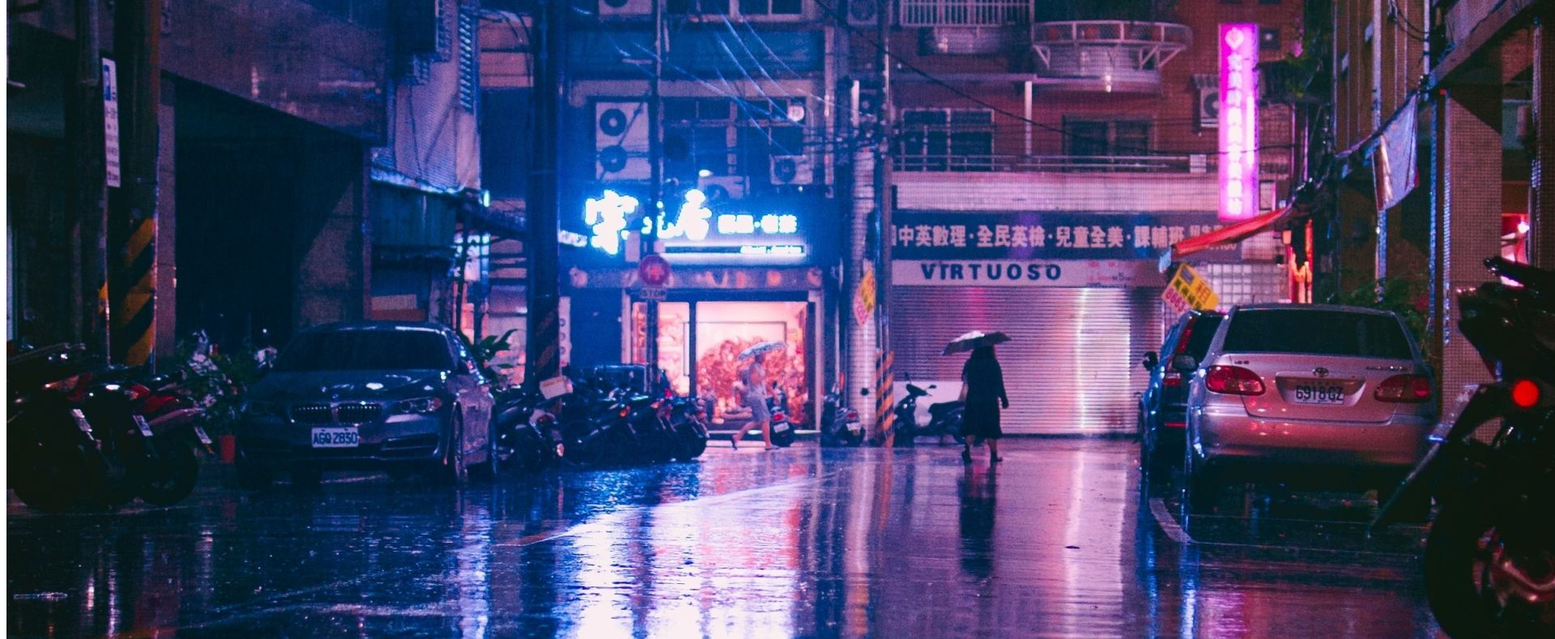
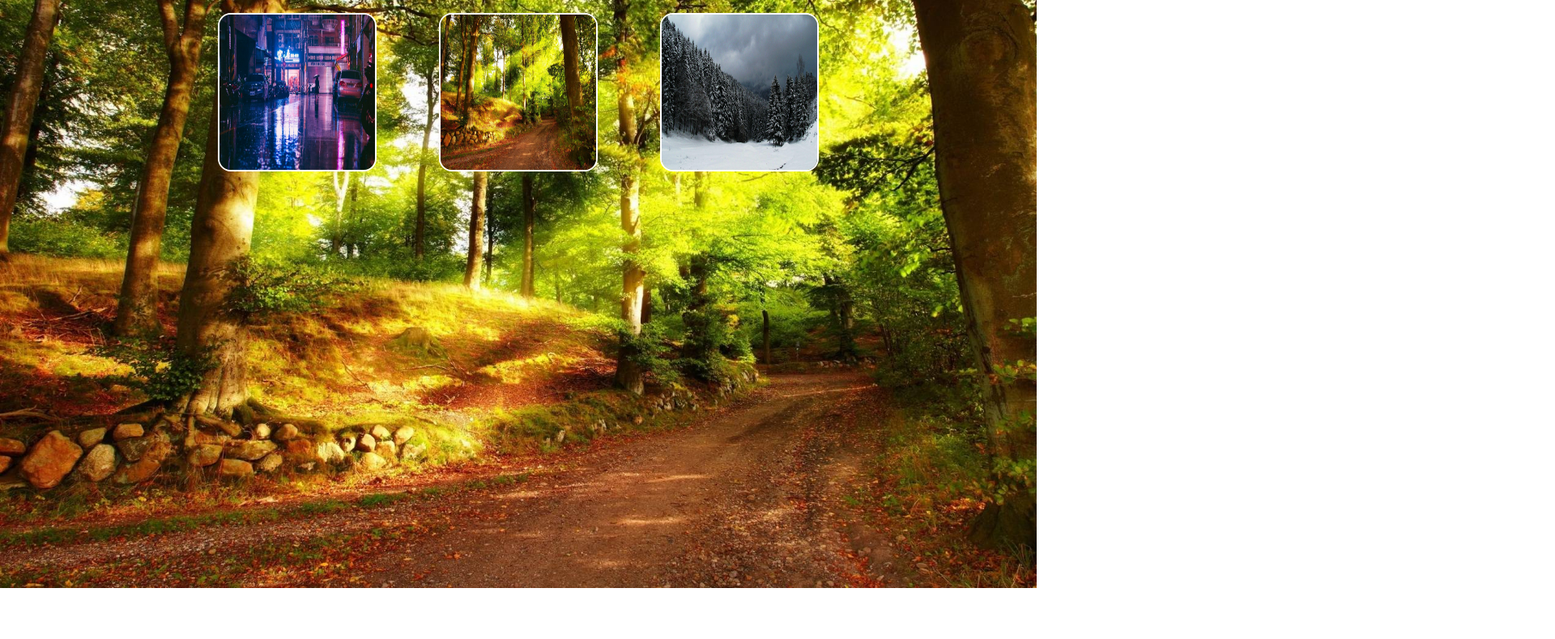
Before and after one commit to eg-bond/weather_sounds, a website built with webpack: page public/index.html in a window 1280 px wide. Shown: the part 89-879 px from the top of the page at 81% size, 1920 px wide, since content can reach past the window. After the commit the page ends 816 px from the top, so only its background shows below. Built offline with nearby package versions, Linux system fonts and the light colour scheme; files whose address does not match are found by name.

Commit message:
feat: basic layout is made

```diff
--- a/src/index.js
+++ b/src/index.js
@@ -1,34 +1,46 @@
 import './styles/index.scss'
 import rainy_img from '@assets/rainy-bg.jpg'
-import rain_mp3 from '@assets/sounds/rain.mp3'
+import summer_img from '@assets/summer-bg.jpg'
+import winter_img from '@assets/winter-bg.jpg'
 
 const root = document.getElementById('root')
+// container
+const container = document.createElement('div')
+container.classList.add('container')
+// container.style.backgroundColor = 'red'
+container.style.backgroundImage = `url(${summer_img})`
+root.appendChild(container)
+
 // title
 const title = document.createElement('h1')
 title.innerHTML = 'Weather sounds'
 title.classList.add('title')
-root.appendChild(title)
+container.appendChild(title)
 
-// images
+// images --------------------------------------------------
 const images = document.createElement('div')
 images.classList.add('images')
-root.appendChild(images)
+container.appendChild(images)
+
+const img1_container = document.createElement('div')
+img1_container.classList.add('img_container')
 const img1 = document.createElement('img')
 img1.src = rainy_img
-images.appendChild(img1)
-root.appendChild(images)
+img1_container.appendChild(img1)
+images.appendChild(img1_container)
 
-// buttons to play sounds
-const buttons = document.createElement('div')
-buttons.classList.add('buttons')
-root.appendChild(buttons)
-const button1 = document.createElement('button')
-button1.innerHTML = 'Rainy'
-buttons.appendChild(button1)
-root.appendChild(buttons)
+const img2_container = document.createElement('div')
+img2_container.classList.add('img_container')
+const img2 = document.createElement('img')
+img2.src = summer_img
+img2_container.appendChild(img2)
+images.appendChild(img2_container)
 
-// event on click to button1 to play rainy sound
-button1.addEventListener('click', () => {
-  const audio = new Audio(rain_mp3)
-  audio.play()
-})
+const img3_container = document.createElement('div')
+img3_container.classList.add('img_container')
+const img3 = document.createElement('img')
+img3.src = winter_img
+img3_container.appendChild(img3)
+images.appendChild(img3_container)
+
+container.appendChild(images)
--- a/src/styles/index.scss
+++ b/src/styles/index.scss
@@ -2,11 +2,62 @@
   font-family: 'Roboto';
   src: url('./fonts/Roboto-Black.ttf') format('truetype');
 }
+
+body {
+  margin: 0;
+}
+
+.container {
+  position: relative;
+  background-size: cover;
+  background-repeat: no-repeat;
+  height: 100vh;
+  width: 100%;
+  margin: 0;
+  border: 0;
+  padding-top: 1rem;
+}
+
 .title {
-  color: #ff9900;
+  color: #fb7422;
+  text-align: center;
+  font-size: 3rem;
+  margin-top: 0;
 }
 
 .title {
   font-family: 'Roboto', sans-serif;
   color: #f90;
 }
+
+.images {
+  display: flex;
+  justify-content: space-evenly;
+  width: 70%;
+  margin: 0 15%;
+
+  @media (max-width: 800px) {
+    width: 100%;
+    margin: 0;
+  }
+}
+
+.img_container {
+  position: relative;
+  width: 15vw;
+  height: 15vw;
+  border: solid 2px white;
+  border-radius: 1rem;
+  overflow: hidden;
+
+  @media (max-width: 800px) {
+    width: 25vw;
+    height: 25vw;
+  }
+
+  img {
+    position: absolute;
+    width: 100%;
+    height: 100%;
+  }
+}
```
